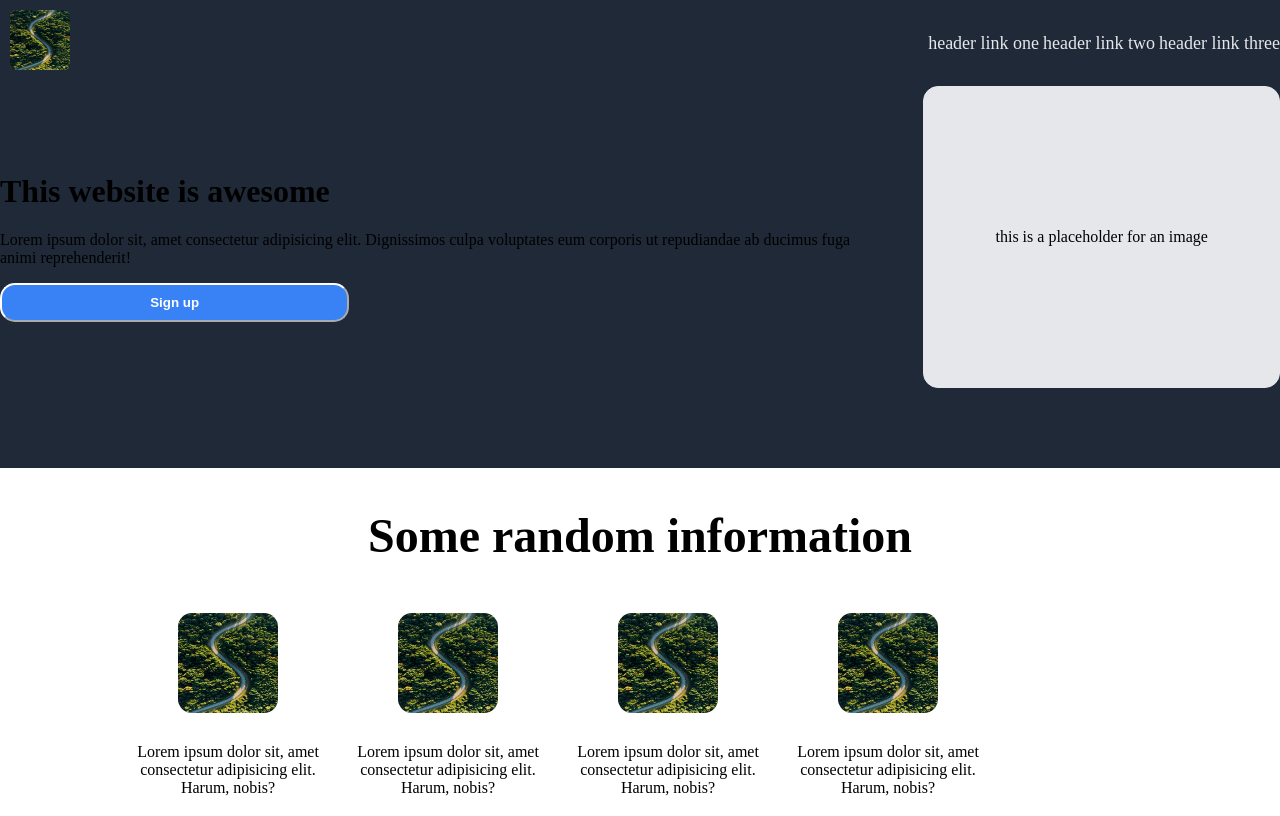
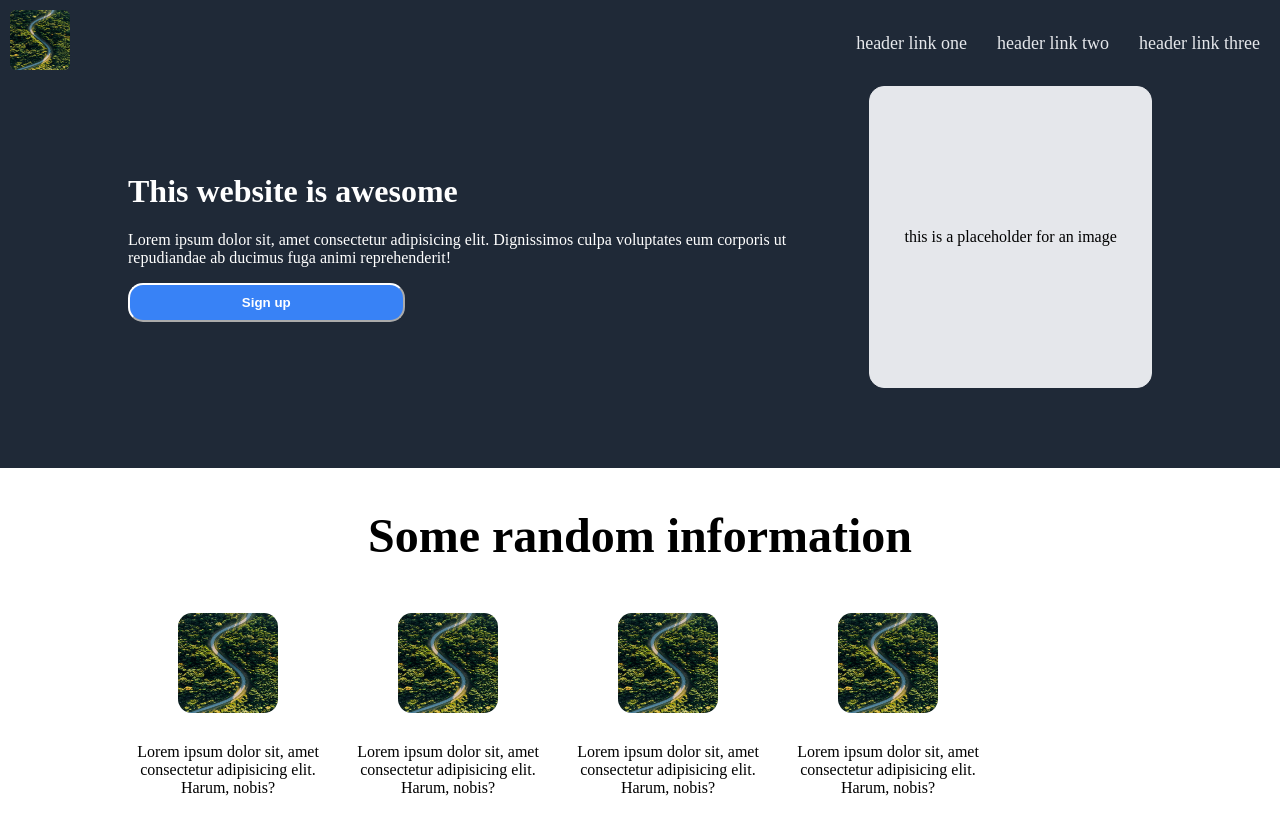
Before and after one commit to Sejooo/odin-landing-page, a plain HTML site: page index.html in a window 1280 px wide. Shown: the top 816 px of the page. Drawn offline with Linux system fonts and the light colour scheme.

Commit message:
add some styling

```diff
--- a/index.html
+++ b/index.html
@@ -11,19 +11,23 @@
 <body>
     <header class="header">
         <div class="top">
-            <div class="logo">
+            <a class="logo">
                 <img src="/logo.jpg" alt="Header Logo">
-            </div>
+            </a>
             <div class="links">
                 <a class="link" href="#">header link one</a>
                 <a class="link" href="#">header link two</a>
                 <a class="link" href="#">header link three</a>
             </div>
         </div>
+
+
+
         <div class="header-main">
             <div>
                 <h1>This website is awesome</h1>
-                <p>Lorem ipsum dolor sit, amet consectetur adipisicing elit. Dignissimos culpa voluptates eum corporis
+                <p>Lorem ipsum dolor sit, amet consectetur adipisicing elit. Dignissimos culpa voluptates eum
+                    corporis
                     ut repudiandae ab ducimus fuga animi reprehenderit!</p>
                 <button class="signUp">Sign up</button>
             </div>
--- a/style.css
+++ b/style.css
@@ -24,6 +24,13 @@ footer {
     display: flex;
     justify-content: center;
     align-items: center;
+    cursor: pointer;
+    color: black;
+}
+
+.img-placeholder:hover {
+    transform: scale(105%);
+    color: tomato;
 }
 
 img {
@@ -38,16 +45,34 @@ img {
     display: flex;
     align-items: center;
     justify-content: space-between;
+    max-width: 100%;
+    margin: 0 auto;
 }
 
 .logo {
     font-size: 24px;
     color: #F9FAF8;
+    cursor: pointer;
+}
+
+.logo:hover {
+    transform: scale(95%);
+}
+
+.links {
+    display: flex;
+    gap: 30px;
+    padding: 0 20px;
 }
 
 .link {
     text-decoration: none;
 }
+
+
+
+
+
 
 .header-main {
     display: flex;
@@ -55,6 +80,9 @@ img {
     align-items: center;
     gap: 50px;
     padding-bottom: 80px;
+    color: white;
+    max-width: 80%;
+    margin: 0 auto;
 }
 
 
@@ -92,6 +120,10 @@ h2 {
     display: flex;
     flex-wrap: wrap;
     gap: 20px;
+}
+
+.card {
+    cursor: pointer;
 }
 
 .card:hover {
@@ -157,6 +189,7 @@ h2 {
     padding: 10px 40px;
     width: 40%;
     justify-content: center;
+    cursor: pointer;
 }
 
 
```
